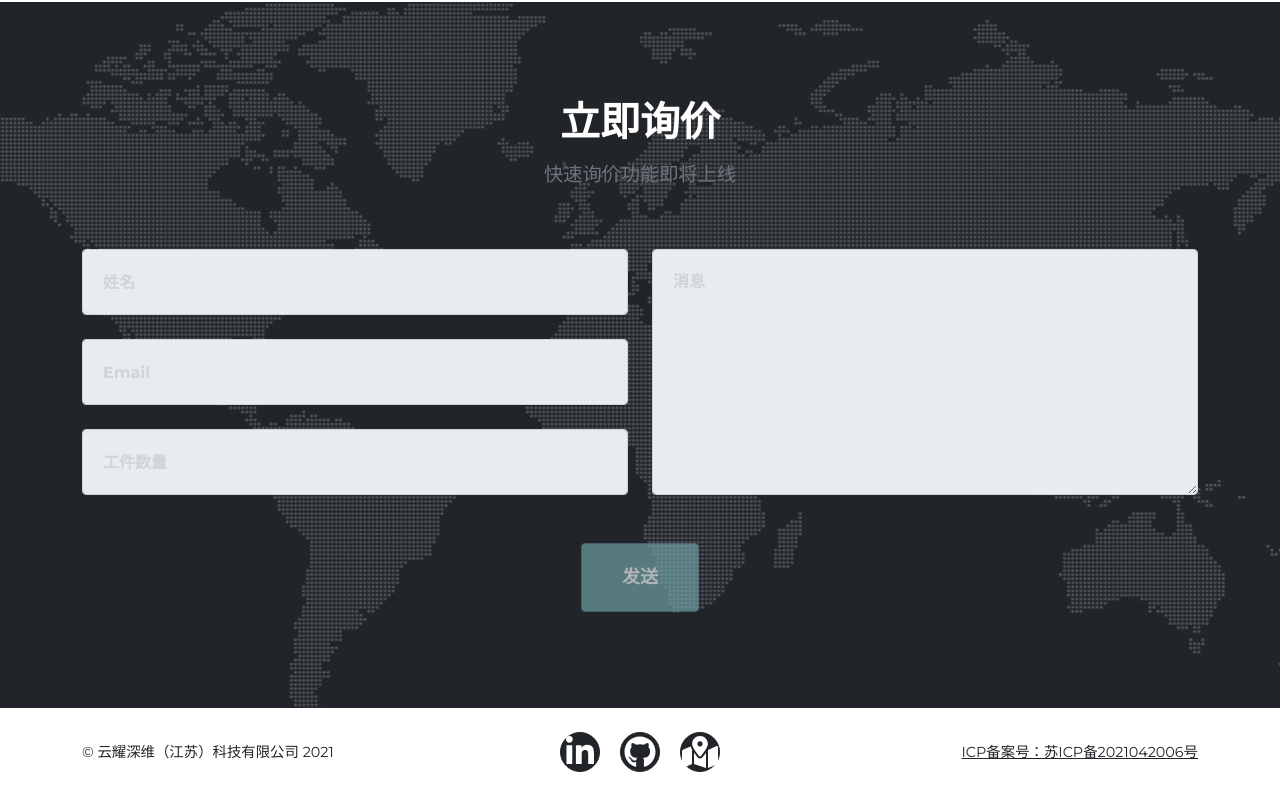
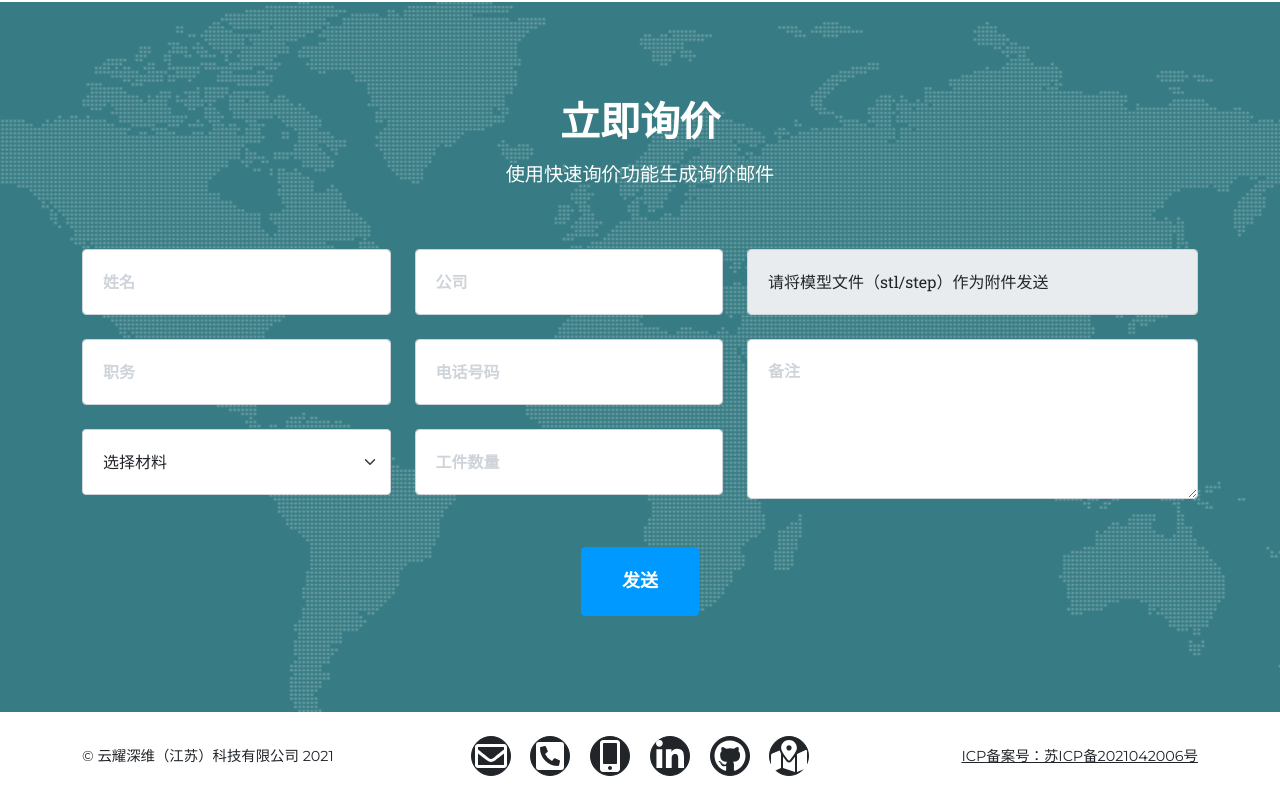
Before and after one commit to Aixway/Aixway3d_cn, a plain HTML site: page index.html in a window 1280 px wide. Shown: the part 5501-6301 px from the top of the page. Drawn offline with nearby package versions, Linux system fonts and the light colour scheme.

Commit message:
make mail

```diff
--- a/index.html
+++ b/index.html
@@ -29,6 +29,26 @@
     />
     <!-- Core theme CSS (includes Bootstrap)-->
     <link href="css/styles.css" rel="stylesheet" />
+
+    <script type="text/javascript">
+      function makeMail(){
+        let arr = [fullname,company,occupation,phone,material,pieces,comments]
+        let subject = "subject=网页询价"
+        if(company.value){
+          subject += " | "+company.value
+        }else{
+          subject += " | "+fullname.value
+        }
+        let body = ""
+        for (let element of arr) {
+          body+=element.attributes['id'].nodeValue+": "+element.value+"\n"
+        }
+        subject=encodeURIComponent(subject)
+        body=encodeURIComponent(body)
+        let link = 'mailto:info@aixway3d.cn?subject='+subject+'&body='+body
+        window.location.replace(link)
+      }
+    </script>
   </head>
   <body id="page-top">
     <!-- Navigation-->
@@ -128,8 +148,7 @@
       <div class="container">
         <div class="text-center">
           <h2 class="section-heading text-uppercase">应用领域</h2>
-          <h3 class="section-subheading text-muted">
-          </h3>
+          <h3 class="section-subheading text-muted"></h3>
         </div>
         <div class="row">
           <div class="col-lg-4 col-sm-6 mb-4">
@@ -391,7 +410,7 @@
           </li>
           <li class="timeline-inverted">
             <a href="#contact">
-              <div class="timeline-image">
+              <div class="timeline-image" id="contactNow">
                 <h1 class="mt-4 pt-1">
                   立即
                   <br />
@@ -492,9 +511,7 @@
         </div>
         <div class="row">
           <div class="col-lg-8 mx-auto text-center">
-            <p class="large text-muted">
-
-            </p>
+            <p class="large text-muted"></p>
           </div>
         </div>
       </div>
@@ -542,58 +559,124 @@
       <div class="container">
         <div class="text-center">
           <h2 class="section-heading text-uppercase">立即询价</h2>
-          <h3 class="section-subheading text-muted">快速询价功能即将上线</h3>
+          <h3 class="section-subheading text-white">使用快速询价功能生成询价邮件</h3>
+          <!--
+  姓名
+  公司
+  职务
+  联系方式
+  模型
+  材料
+  备注描述
+  数量
+-->
         </div>
-        <!-- * * * * * * * * * * * * * * *-->
-        <!-- * * SB Forms Contact Form * *-->
-        <!-- * * * * * * * * * * * * * * *-->
-        <!-- This form is pre-integrated with SB Forms.-->
-        <!-- To make this form functional, sign up at-->
-        <!-- https://startbootstrap.com/solution/contact-forms-->
-        <!-- to get an API token!-->
+
         <form id="contactForm">
-          <div class="row align-items-stretch mb-5">
+          <div class="row align-items-stretch">
+            <div class="col-md-7">
+              <div class="row">
                 <div class="col-md-6">
                   <div class="form-group">
-                <!-- Name input-->
                     <input
                       class="form-control"
-                  id="name"
+                      id="fullname"
                       type="text"
                       placeholder="姓名"
-                  disabled
+                      required
                     />
                   </div>
+                </div>
+                <div class="col-md-6">
                   <div class="form-group">
-                <!-- Email address input-->
                     <input
                       class="form-control"
-                  id="email"
-                  type="email"
-                  placeholder="Email"
-                  disabled
+                      id="company"
+                      type="text"
+                      placeholder="公司"
                     />
                   </div>
-              <div class="form-group mb-md-0">
-                <!-- Phone number input-->
+                </div>
+
+              </div>
+              <div class="row">
+                <div class="col-md-6">
+                  <div class="form-group">
+                    <input
+                      class="form-control"
+                      id="occupation"
+                      type="text"
+                      placeholder="职务"
+
+                    />
+                  </div>
+                </div>
+                <div class="col-md-6">
+                  <div class="form-group">
                     <input
                       class="form-control"
                       id="phone"
                       type="number"
+                      placeholder="电话号码"
+                    />
+                  </div>
+                </div>
+
+              </div>
+
+              <div class="row">
+                <div class="col-md-6 mb-md-0">
+                  <div class="form-group">
+                    <select
+                      class="form-select"
+                      id="material"
+                      style="padding:1.25rem;"
+                      required
+                    >
+                    <option value="" disabled selected>选择材料</option>
+                    <option value="volvo">不锈钢</option>
+                    <option value="saab">钛基合金</option>
+                    <option value="mercedes">镍基合金</option>
+                    <option value="audi">其他（备注）</option>
+                  </select>
+                  </div>
+                </div>
+                <div class="col-md-6">
+                  <div class="form-group mb-md-0">
+                    <input
+                      class="form-control"
+                      id="pieces"
+                      type="number"
                       placeholder="工件数量"
+                      min=1
+                    />
+                  </div>
+                </div>
+
+              </div>
+
+            </div>
+
+
+            <div class="col-md-5">
+              <div class='row'>
+                <div class="form-group ">
+                  <input
+                      class="form-control"
+                      type="text"
+                      value="请将模型文件（stl/step）作为附件发送"
                       disabled
                     />
                 </div>
               </div>
-            <div class="col-md-6">
-              <div class="form-group form-group-textarea mb-md-0">
-                <!-- Message input-->
+              <div class='row'>
+                <div class="form-group form-group-textarea pb-4">
                   <textarea
                     class="form-control"
-                  id="message"
-                  placeholder="消息"
-                  disabled
+                    id="comments"
+                    placeholder="备注"
                   ></textarea>
+                </div>
               </div>
             </div>
           </div>
@@ -601,9 +684,9 @@
           <!-- Submit Button-->
           <div class="text-center">
             <button
-              class="btn btn-primary btn-xl text-uppercase disabled"
-              id="submitButton"
-              type="submit"
+              type=submit
+              class="btn btn-primary btn-xl text-uppercase"
+              onclick=makeMail()
             >
               发送
             </button>
@@ -619,6 +702,24 @@
             &copy; 云耀深维（江苏）科技有限公司 2021
           </div>
           <div class="col-lg-4 my-3 my-lg-0">
+            <a
+              class="btn btn-dark btn-social mx-2"
+              href="mailto:info@aixway3d.cn"
+              target="_blank"
+              ><i class="far fa-envelope fa-2x"></i
+            ></a>
+            <a
+              class="btn btn-dark btn-social mx-2"
+              href="tel:+86051253668959"
+              target="_blank"
+              ><i class="fas fa-phone-square-alt fa-2x"></i
+            ></a>
+            <a
+              class="btn btn-dark btn-social mx-2"
+              href="tel:+8618913638959"
+              target="_blank"
+              ><i class="fas fa-mobile-alt fa-2x"></i
+            ></a>
             <a
               class="btn btn-dark btn-social mx-2"
               href="https://www.linkedin.com/in/%E4%BA%91%E8%80%80%E6%B7%B1%E7%BB%B4-aixway-4354a8210/"
```
Also changed, not shown: css/styles.css. Lines whose indentation alone changed are shown as unchanged.
